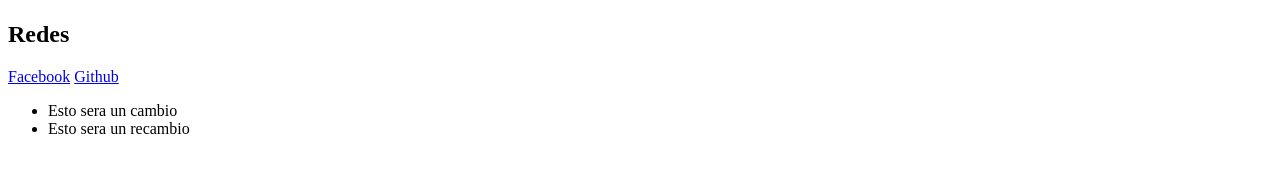
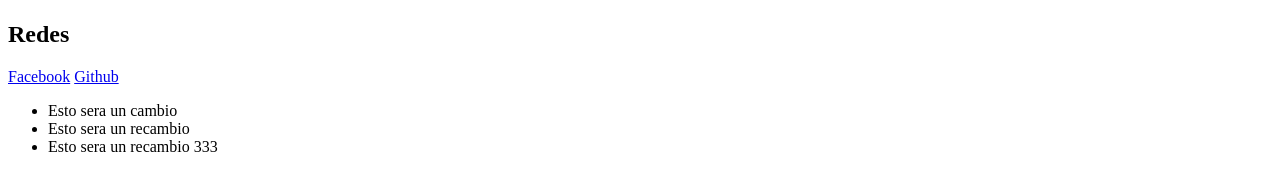
Before and after one commit to JohnMurdock8/Biografia, a plain HTML site: page index.html in a window 1280 px wide. Shown: the part 666-838 px from the top of the page. Drawn offline with Linux system fonts and the light colour scheme.

Commit message:
neo cambio

```diff
--- a/index.html
+++ b/index.html
@@ -33,6 +33,7 @@
 	<ul>
 		<li>Esto sera un cambio</li>
 		<li>Esto sera un recambio</li>
+		<li>Esto sera un recambio 333</li>
 	</ul>
 </body>
 </html>
```
